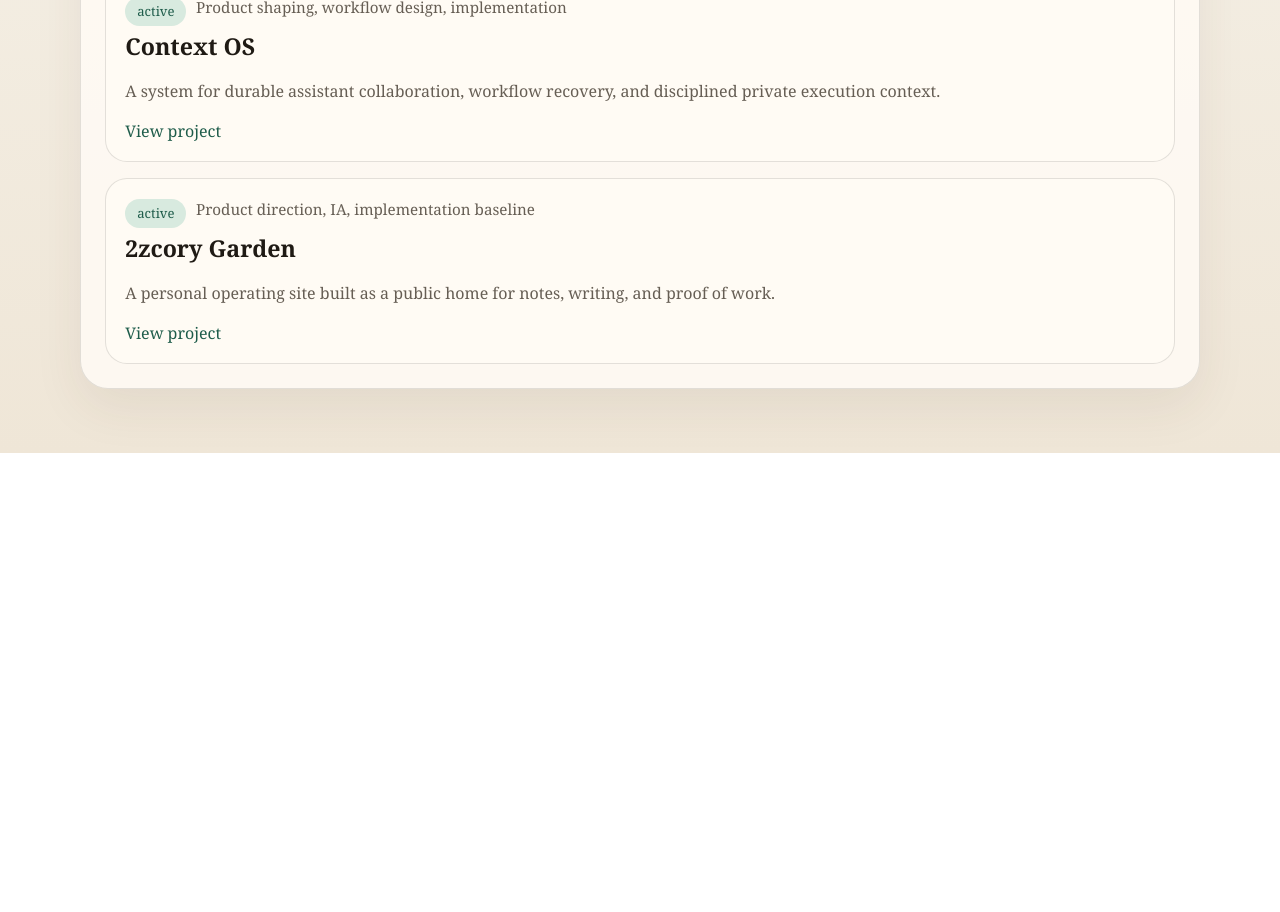
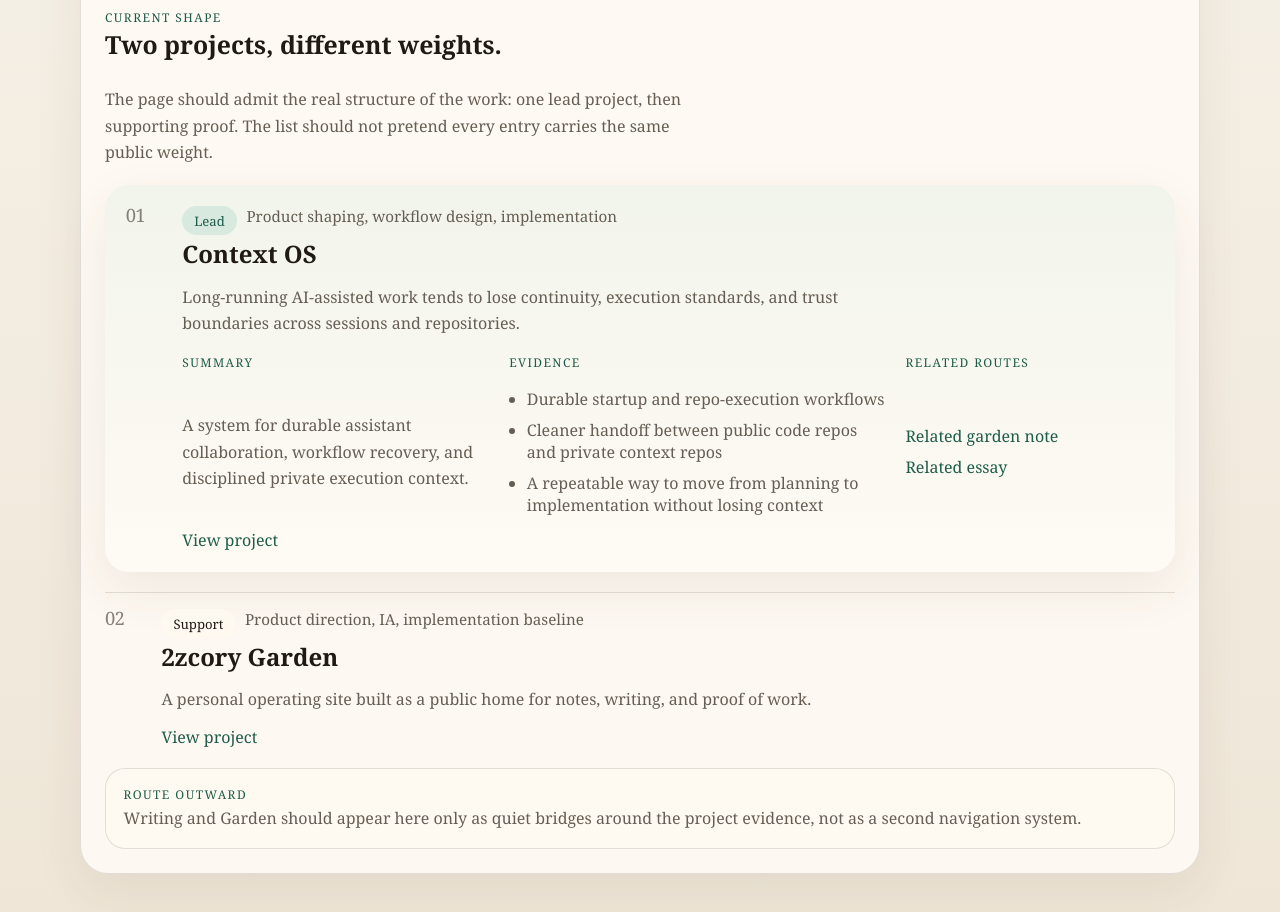
Before and after one commit to 2zcory/2zcory-garden, a Next.js app: page /en/projects in a window 1280 px wide. Shown: the part 440-1352 px from the top of the page. Before the commit the page ends 893 px from the top, so only its background shows below. Built offline with nearby package versions, Linux system fonts and the light colour scheme.

Commit message:
Refine projects list hierarchy

```diff
--- a/app/[locale]/projects/page.tsx
+++ b/app/[locale]/projects/page.tsx
@@ -20,6 +20,18 @@ const COPY = {
     heroTitle: "Execution evidence.",
     heroBody:
       "Selected projects that show build decisions, tradeoffs, and outcomes rather than just a stack of portfolio thumbnails. The point is evidence, not performance.",
+    ledgerEyebrow: "Current shape",
+    ledgerTitle: "Two projects, different weights.",
+    ledgerBody:
+      "The page should admit the real structure of the work: one lead project, then supporting proof. The list should not pretend every entry carries the same public weight.",
+    leadLabel: "Lead",
+    supportLabel: "Support",
+    leadSummary: "Summary",
+    leadEvidence: "Evidence",
+    relatedRoutes: "Related routes",
+    routeNoteTitle: "Route outward",
+    routeNoteBody:
+      "Writing and Garden should appear here only as quiet bridges around the project evidence, not as a second navigation system.",
     viewProject: "View project",
     emptyTitle: "No projects listed yet.",
     emptyBody: "This section will publish selected execution work once the first project entries are ready."
@@ -32,6 +44,18 @@ const COPY = {
     heroTitle: "Bằng chứng thực thi.",
     heroBody:
       "Các dự án được chọn để cho thấy quyết định build, tradeoff và kết quả, thay vì chỉ là một chồng portfolio thumbnail. Trọng tâm là bằng chứng, không phải trình diễn.",
+    ledgerEyebrow: "Trạng thái hiện tại",
+    ledgerTitle: "Hai dự án, hai mức trọng lượng.",
+    ledgerBody:
+      "Trang nên thừa nhận đúng cấu trúc thật của phần việc: một dự án dẫn đầu, rồi tới các bằng chứng hỗ trợ. Danh sách không nên giả vờ mọi entry đều có cùng trọng lượng công khai.",
+    leadLabel: "Dẫn đầu",
+    supportLabel: "Hỗ trợ",
+    leadSummary: "Tóm tắt",
+    leadEvidence: "Bằng chứng",
+    relatedRoutes: "Route liên quan",
+    routeNoteTitle: "Route đi tiếp",
+    routeNoteBody:
+      "Writing và Garden chỉ nên xuất hiện như những cây cầu yên hơn bao quanh bằng chứng dự án, không phải như một hệ điều hướng thứ hai.",
     viewProject: "Xem dự án",
     emptyTitle: "Chưa có dự án nào được liệt kê.",
     emptyBody: "Khu vực này sẽ xuất bản các phần execution work được chọn khi những project entry đầu tiên sẵn sàng."
@@ -44,6 +68,18 @@ const COPY = {
     heroTitle: "実行の証拠。",
     heroBody:
       "単なる portfolio thumbnail の束ではなく、ビルドの判断、tradeoff、結果を見せるために選ばれたプロジェクトです。重要なのは演出ではなく証拠です。",
+    ledgerEyebrow: "現在の構造",
+    ledgerTitle: "二つのプロジェクト、違う重み。",
+    ledgerBody:
+      "このページは仕事の実際の構造をそのまま見せるべきです。ひとつが先頭に立ち、残りが支える。すべての entry が同じ重みを持つふりをしてはいけません。",
+    leadLabel: "主軸",
+    supportLabel: "補助",
+    leadSummary: "概要",
+    leadEvidence: "証拠",
+    relatedRoutes: "関連ルート",
+    routeNoteTitle: "外へのルート",
+    routeNoteBody:
+      "Writing と Garden は、プロジェクトの証拠の周囲にある静かな橋としてだけ現れるべきで、第二の navigation system になるべきではありません。",
     viewProject: "プロジェクトを見る",
     emptyTitle: "まだ掲載されたプロジェクトはありません。",
     emptyBody: "最初の project entry が整えば、このセクションに選ばれた execution work が公開されます。"
@@ -65,32 +101,122 @@ export default async function LocalizedProjectsPage({params}: PageProps) {
   const copy = COPY[locale];
   const projects = getProjects(locale);
   const tCommon = await getTranslations({locale, namespace: "Common"});
+  const [leadProject, ...supportProjects] = projects;
 
   return (
-    <section className="surface-card page-stack">
-      <div>
+    <section className="surface-card page-stack projects-page">
+      <div className="projects-page-intro">
         <p className="eyebrow">{copy.eyebrow}</p>
         <h1 className="page-title">{copy.heroTitle}</h1>
         <p className="page-copy">{copy.heroBody}</p>
       </div>
-      <div className="content-list">
+      <div className="projects-ledger-shell">
         {projects.length > 0 ? (
-          projects.map((project) => (
-            <article key={project.slug} className="content-item">
-              <div className="meta-row">
-                <span className="badge">{project.status}</span>
+          <>
+            <div className="projects-ledger-head">
+              <div>
+                <p className="eyebrow">{copy.ledgerEyebrow}</p>
+                <h2 className="section-heading">{copy.ledgerTitle}</h2>
+              </div>
+              <p className="section-intro projects-ledger-copy">{copy.ledgerBody}</p>
+            </div>
+
+            {leadProject ? (
+              <article className="projects-entry projects-entry-lead">
+                <div className="projects-entry-rank">01</div>
+                <div className="projects-entry-body">
+                  <div className="projects-entry-head">
+                    <div>
+                      <div className="meta-row projects-entry-meta">
+                        <span className="badge">{copy.leadLabel}</span>
+                        <span>{leadProject.role}</span>
+                      </div>
+                      <h2>{leadProject.name}</h2>
+                    </div>
+                    <p className="muted">{leadProject.problem}</p>
+                  </div>
+
+                  <div className="projects-entry-grid">
+                    <div className="projects-entry-column">
+                      <p className="eyebrow projects-entry-label">{copy.leadSummary}</p>
+                      <p className="muted">{leadProject.summary}</p>
+                    </div>
+                    <div className="projects-entry-column">
+                      <p className="eyebrow projects-entry-label">{copy.leadEvidence}</p>
+                      <ul className="projects-entry-points">
+                        {leadProject.outcomes.map((outcome) => (
+                          <li key={outcome}>{outcome}</li>
+                        ))}
+                      </ul>
+                    </div>
+                    <div className="projects-entry-column projects-entry-column-route">
+                      <p className="eyebrow projects-entry-label">{copy.relatedRoutes}</p>
+                      <div className="projects-route-links">
+                        {leadProject.links.map((item) => (
+                          <Link key={item.href} href={item.href} className="inline-link">
+                            {item.label}
+                          </Link>
+                        ))}
+                      </div>
+                    </div>
+                  </div>
+
+                  {locale !== "en" && !leadProject.availableLocales.includes(locale) ? (
+                    <p className="locale-note projects-entry-note">{tCommon("englishOnly")}</p>
+                  ) : null}
+
+                  <Link
+                    href={`/projects/${leadProject.slug}`}
+                    className="inline-link projects-entry-link"
+                  >
+                    {copy.viewProject}
+                  </Link>
+                </div>
+              </article>
+            ) : null}
+
+            {supportProjects.length > 0 ? (
+              <ol className="projects-support-list" start={leadProject ? 2 : 1}>
+                {supportProjects.map((project, index) => (
+                  <li key={project.slug} className="projects-entry projects-entry-support">
+                    <div className="projects-entry-rank">
+                      {String(index + (leadProject ? 2 : 1)).padStart(2, "0")}
+                    </div>
+                    <div className="projects-entry-body">
+                      <div className="projects-entry-head">
+                        <div>
+                          <div className="meta-row projects-entry-meta">
+                            <span className="badge projects-badge-muted">{copy.supportLabel}</span>
                             <span>{project.role}</span>
                           </div>
                           <h2>{project.name}</h2>
+                        </div>
                         <p className="muted">{project.summary}</p>
+                      </div>
+
                       {locale !== "en" && !project.availableLocales.includes(locale) ? (
-                <p className="locale-note">{tCommon("englishOnly")}</p>
+                        <p className="locale-note projects-entry-note">
+                          {tCommon("englishOnly")}
+                        </p>
                       ) : null}
-              <Link href={`/projects/${project.slug}`} className="inline-link">
+
+                      <Link
+                        href={`/projects/${project.slug}`}
+                        className="inline-link projects-entry-link"
+                      >
                         {copy.viewProject}
                       </Link>
+                    </div>
+                  </li>
+                ))}
+              </ol>
+            ) : null}
+
+            <article className="projects-route-note">
+              <p className="eyebrow projects-entry-label">{copy.routeNoteTitle}</p>
+              <p className="muted">{copy.routeNoteBody}</p>
             </article>
-          ))
+          </>
         ) : (
           <article className="content-item">
             <h2>{copy.emptyTitle}</h2>
--- a/app/globals.css
+++ b/app/globals.css
@@ -569,6 +569,152 @@ main {
   width: fit-content;
 }
 
+.projects-page {
+  gap: 1.75rem;
+}
+
+.projects-page-intro {
+  display: grid;
+  gap: 0.35rem;
+}
+
+.projects-ledger-shell {
+  display: grid;
+  gap: 1.25rem;
+}
+
+.projects-ledger-head {
+  display: grid;
+  gap: 0.65rem;
+}
+
+.projects-ledger-copy {
+  margin: 0;
+  max-width: 38rem;
+}
+
+.projects-entry,
+.projects-support-list {
+  margin: 0;
+  padding: 0;
+}
+
+.projects-support-list {
+  list-style: none;
+  display: grid;
+  gap: 1rem;
+}
+
+.projects-entry {
+  list-style: none;
+  display: grid;
+  gap: 0.9rem;
+  padding-top: 1rem;
+  border-top: 1px solid var(--line);
+}
+
+.projects-entry-lead {
+  padding: 1.3rem;
+  border-top: 0;
+  border-radius: 24px;
+  background: linear-gradient(
+    180deg,
+    color-mix(in srgb, var(--accent-soft) 34%, var(--surface-strong) 66%),
+    color-mix(in srgb, var(--surface) 92%, transparent)
+  );
+  box-shadow: var(--shadow);
+}
+
+.projects-entry-rank {
+  color: color-mix(in srgb, var(--muted) 78%, transparent);
+  font-size: 1.15rem;
+  line-height: 1;
+  letter-spacing: -0.04em;
+}
+
+.projects-entry-body,
+.projects-entry-head,
+.projects-entry-column {
+  display: grid;
+  gap: 0.85rem;
+}
+
+.projects-entry-head h2 {
+  margin: 0;
+}
+
+.projects-entry-head > p {
+  margin: 0;
+  max-width: 42rem;
+}
+
+.projects-entry-grid {
+  display: grid;
+  gap: 1rem;
+  padding-top: 0.2rem;
+}
+
+.projects-entry-label {
+  margin-bottom: 0.1rem;
+}
+
+.projects-entry-meta {
+  margin-bottom: 0.1rem;
+}
+
+.projects-entry-points {
+  margin: 0;
+  padding-left: 1.1rem;
+  display: grid;
+  gap: 0.55rem;
+  color: var(--muted);
+}
+
+.projects-route-links {
+  display: grid;
+  gap: 0.55rem;
+  align-content: start;
+}
+
+.projects-entry-link {
+  display: inline-flex;
+  align-items: center;
+  width: fit-content;
+}
+
+.projects-entry-note {
+  margin: 0;
+}
+
+.projects-badge-muted {
+  background: color-mix(in srgb, var(--surface-strong) 88%, transparent);
+  color: var(--text);
+}
+
+.projects-route-note {
+  padding: 1rem 1.1rem;
+  border: 1px solid var(--line);
+  border-radius: 20px;
+  background: color-mix(in srgb, var(--surface-strong) 92%, transparent);
+}
+
+.projects-route-note p {
+  margin: 0;
+}
+
+html[data-theme="dark"] .projects-entry-lead {
+  background: linear-gradient(
+    180deg,
+    color-mix(in srgb, var(--accent-soft) 30%, var(--surface-strong) 70%),
+    color-mix(in srgb, var(--surface) 92%, transparent)
+  );
+}
+
+html[data-theme="dark"] .projects-badge-muted {
+  background: color-mix(in srgb, var(--surface-strong) 86%, transparent);
+  color: var(--text);
+}
+
 @media (max-width: 900px) {
   .site-shell {
     width: min(1120px, calc(100% - 1rem));
@@ -799,6 +945,10 @@ main {
   .home-atlas-shell {
     padding: 1.15rem;
   }
+
+  .projects-entry-lead {
+    padding: 1rem;
+  }
 }
 
 @media (max-width: 480px) {
@@ -866,6 +1016,30 @@ main {
   .home-route-card,
   .home-rule-card {
     padding: 1rem;
+  }
+
+  .projects-entry,
+  .projects-support-list {
+    gap: 0.75rem;
+  }
+
+  .projects-entry-rank {
+    font-size: 1rem;
+  }
+
+  .projects-route-note {
+    padding: 0.9rem;
+  }
+}
+
+@media (min-width: 900px) {
+  .projects-entry {
+    grid-template-columns: 42px minmax(0, 1fr);
+    align-items: start;
+  }
+
+  .projects-entry-grid {
+    grid-template-columns: minmax(0, 0.9fr) minmax(0, 1.1fr) minmax(12rem, 0.72fr);
   }
 }
 
@@ -1137,4 +1311,34 @@ main {
   .home-rule-card {
     border-radius: 24px;
   }
+
+  .projects-entry-lead {
+    padding: 1rem;
+  }
 }
+
+@media (max-width: 480px) {
+  .projects-entry,
+  .projects-support-list {
+    gap: 0.75rem;
+  }
+
+  .projects-entry-rank {
+    font-size: 1rem;
+  }
+
+  .projects-route-note {
+    padding: 0.9rem;
+  }
+}
+
+@media (min-width: 900px) {
+  .projects-entry {
+    grid-template-columns: 42px minmax(0, 1fr);
+    align-items: start;
+  }
+
+  .projects-entry-grid {
+    grid-template-columns: minmax(0, 0.9fr) minmax(0, 1.1fr) minmax(12rem, 0.72fr);
+  }
+}
```
Lines whose indentation alone changed are shown as unchanged.
